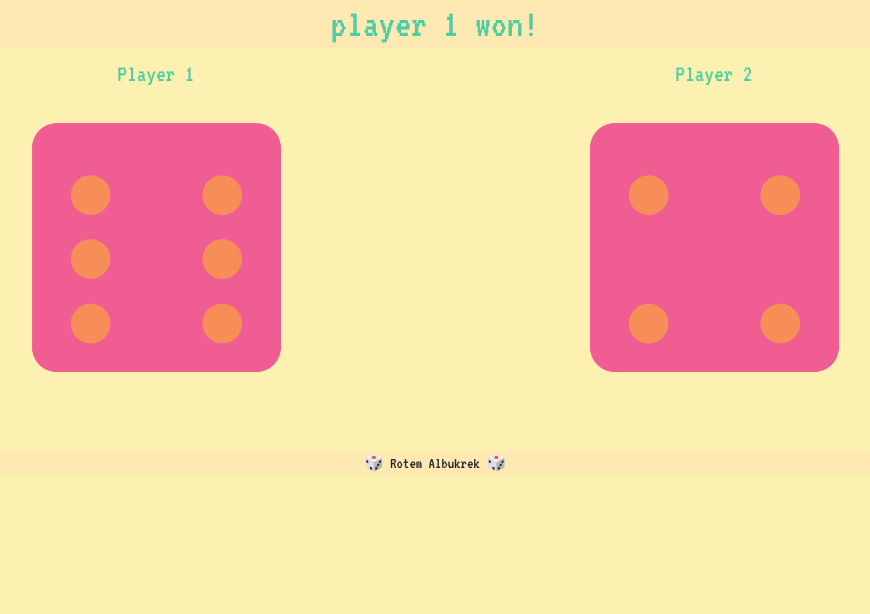
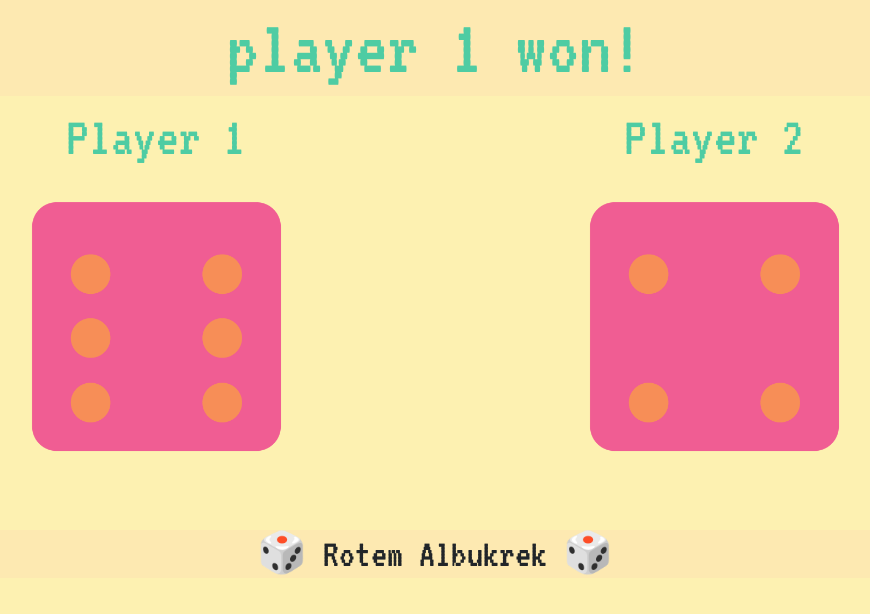
Before and after one commit to RotRotAl/diceRolling, a plain HTML site: page index.html in a window 1280 px wide. Shown: the whole page, without its empty margins (205-1075 px from the left). Drawn offline with nearby package versions, Linux system fonts and the light colour scheme.

Commit message:
Add files via upload

```diff
--- a/index.html
+++ b/index.html
@@ -14,21 +14,21 @@
   <body>
 
     <div class="container ">
-      <h1 >Refresh Me</h1>
+      <h1 class="display-1" >Refresh Me</h1>
       <div class="d-lg-flex flex-row">
       <div class="dice">
-        <p>Player 1</p>
+        <p class="display-4">Player 1</p>
         <img class="img1 img col-lg-6" src="">
       </div>
 
       <div class="dice">
-        <p>Player 2</p>
+        <p class="display-4">Player 2</p>
         <img class="img2 img col-lg-6 " src="">
       </div>
 
     </div>
   </div>
-  <footer>
+  <footer class="display-6">
      🎲 Rotem Albukrek 🎲
   </footer>
     <script src="index.js" charset="utf-8"></script>
```
